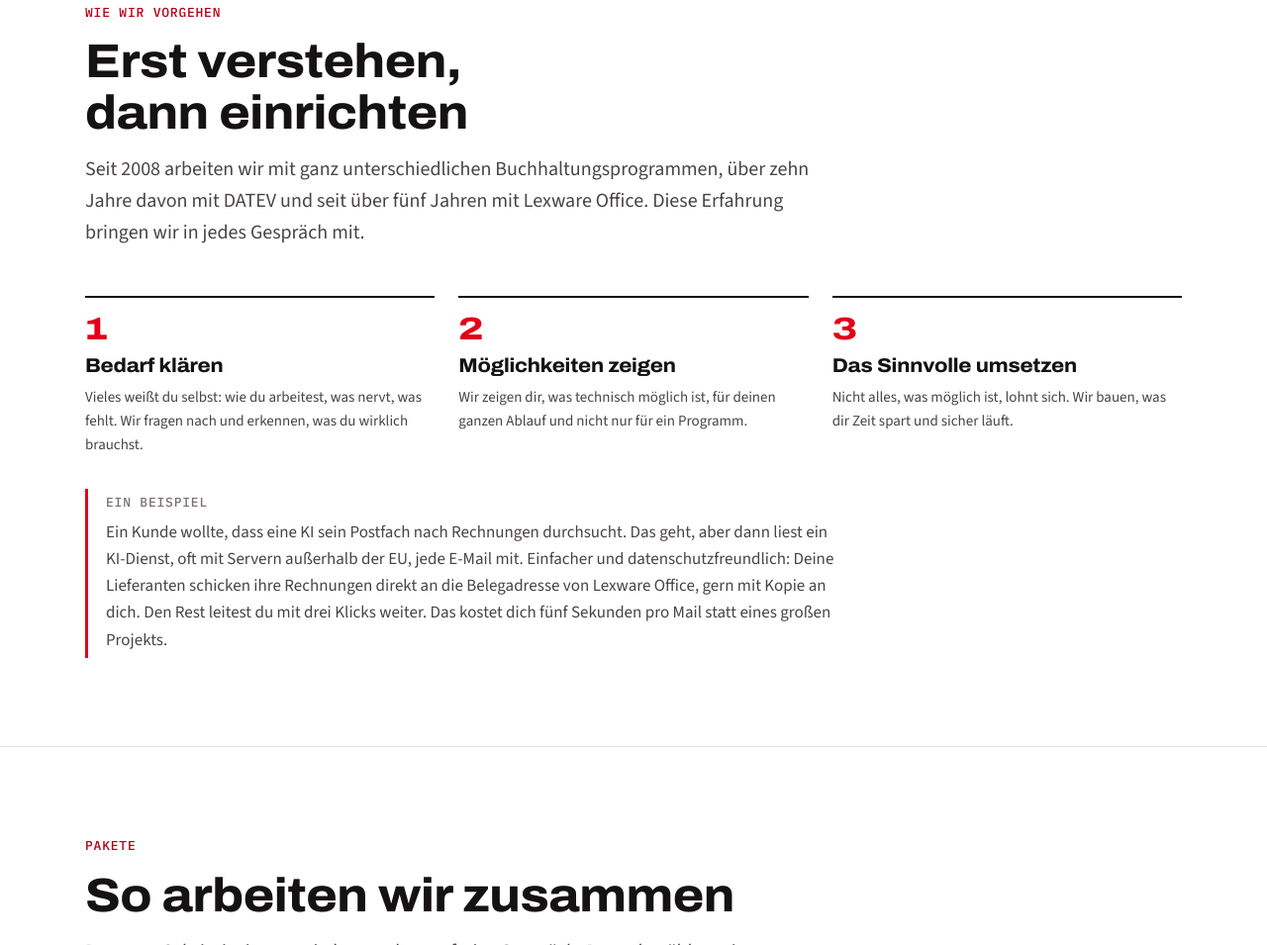
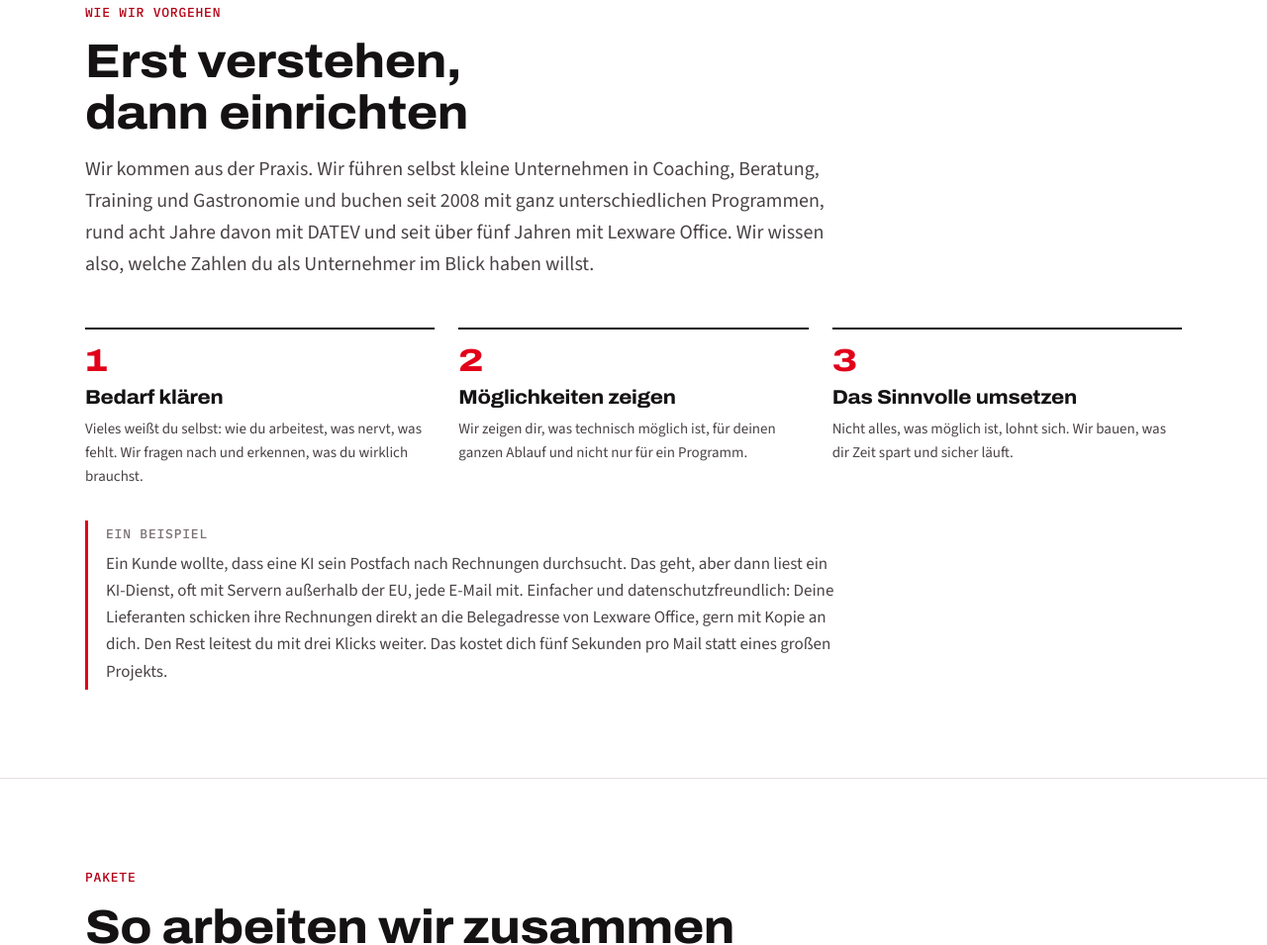
Before and after one commit to mike3011/smarte-buchhaltung, a plain HTML site: page index.html in a window 1280 px wide. Shown: the part 8004-8959 px from the top of the page at 99% size. Drawn offline with Linux system fonts and the light colour scheme.

Commit message:
Erfahrung als Unternehmer und Anwender, DATEV rund acht Jahre
Co-Authored-By: Claude Opus 5.5 <noreply@anthropic.com>
Claude-Session: https://claude.ai/code/session_01TYjsQ8tKp4K99U8vqVcnS4

```diff
--- a/index.html
+++ b/index.html
@@ -581,7 +581,7 @@
       <div class="section-head">
         <p class="label label--red">Wie wir vorgehen</p>
         <h2>Erst verstehen, dann einrichten</h2>
-        <p class="lead">Seit 2008 arbeiten wir mit ganz unterschiedlichen Buchhaltungsprogrammen, über zehn Jahre davon mit DATEV und seit über fünf Jahren mit Lexware Office. Diese Erfahrung bringen wir in jedes Gespräch mit.</p>
+        <p class="lead">Wir kommen aus der Praxis. Wir führen selbst kleine Unternehmen in Coaching, Beratung, Training und Gastronomie und buchen seit 2008 mit ganz unterschiedlichen Programmen, rund acht Jahre davon mit DATEV und seit über fünf Jahren mit Lexware Office. Wir wissen also, welche Zahlen du als Unternehmer im Blick haben willst.</p>
       </div>
       <ol class="steps">
         <li class="step">
```
Also changed, not shown: llms.txt.
